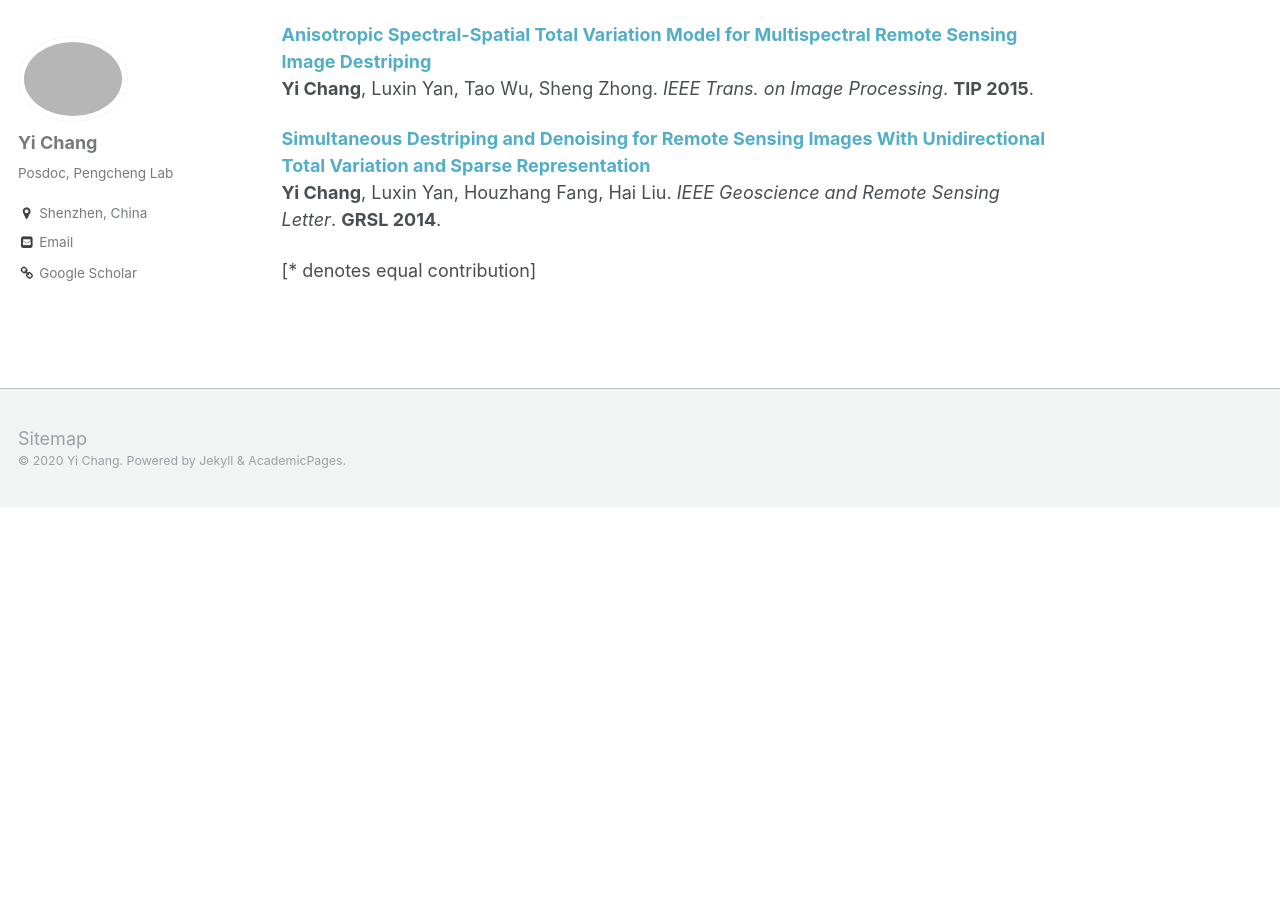
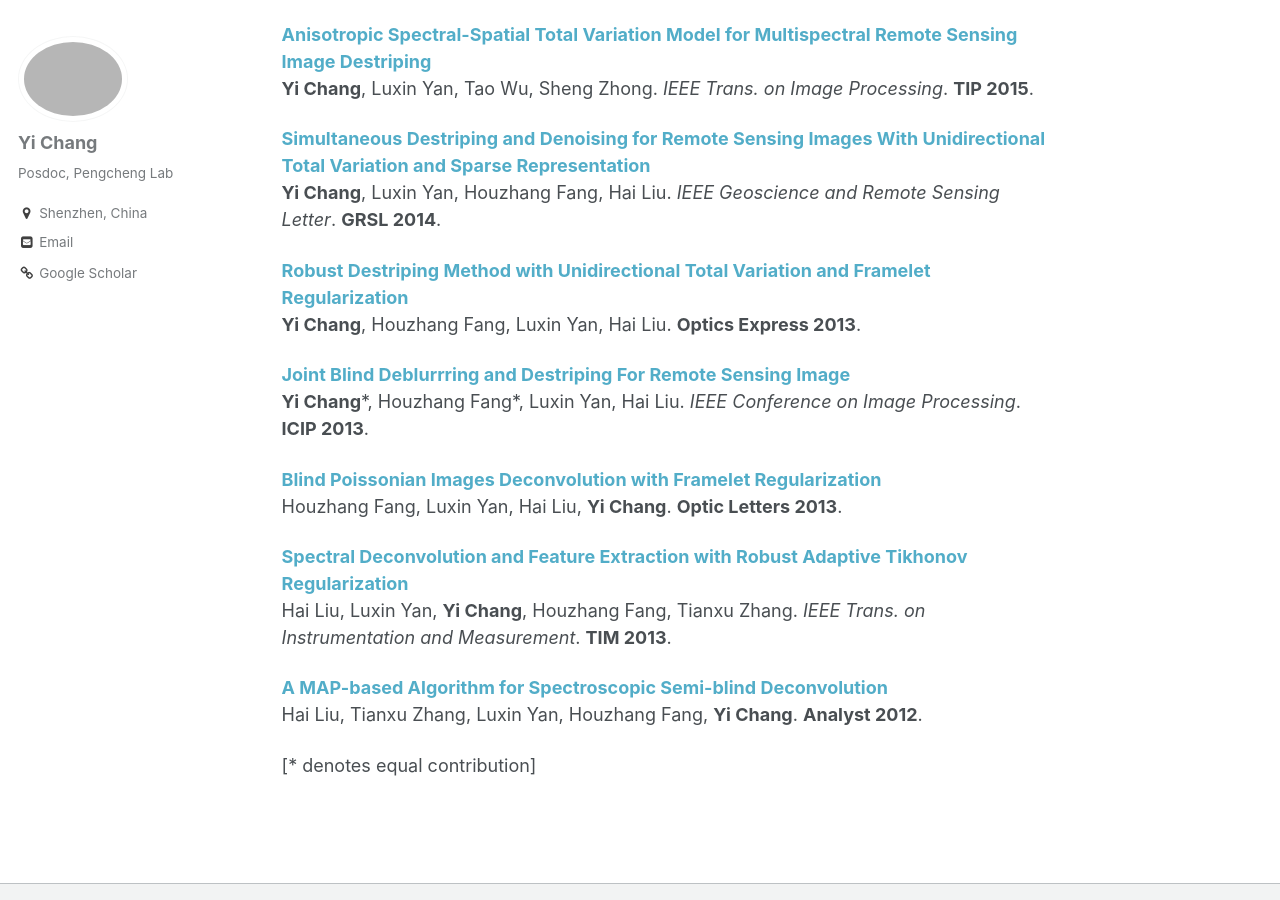
Before and after one commit to zhanwenchen/owuchangyuo.github.io, a Jekyll site: the page built from _pages/publications.md, in a window 1280 px wide and 900 px high, scrolled down 1840 px. Built offline with Jekyll 4.4.1, drawn with Linux system fonts in a browser that asks for light colours; before the commit the page ends 2347 px from its top, so only the background shows below that.

Commit message:
Update publications.md

```diff
--- a/_pages/publications.md
+++ b/_pages/publications.md
@@ -68,13 +68,22 @@ Luxin Yan, Wenshan Liao, <b>Yi Chang</b>, Chunan Luo.
 <b>Yi Chang</b>, Luxin Yan, Houzhang Fang, Hai Liu.
 <i>IEEE Geoscience and Remote Sensing Letter</i>. <b>GRSL 2014</b>.
 
+<b>[Robust Destriping Method with Unidirectional Total Variation and Framelet Regularization](https://owuchangyuo.github.io/publications/UTVFR)</b><br>
+<b>Yi Chang</b>, Houzhang Fang, Luxin Yan, Hai Liu. <b>Optics Express 2013</b>.
 
+<b>[Joint Blind Deblurrring and Destriping For Remote Sensing Image](https://owuchangyuo.github.io/publications/JBDD)</b> <br>
+<b>Yi Chang</b>\*, Houzhang Fang\*, Luxin Yan, Hai Liu.
+<i>IEEE Conference on Image Processing</i>. <b>ICIP 2013</b>.
 
+<b>[Blind Poissonian Images Deconvolution with Framelet Regularization](https://owuchangyuo.github.io/publications/BIDFR)</b> <br>
+Houzhang Fang, Luxin Yan, Hai Liu, <b>Yi Chang</b>. <b>Optic Letters 2013</b>.
 
+<b>[Spectral Deconvolution and Feature Extraction with Robust Adaptive Tikhonov Regularization](https://owuchangyuo.github.io/publications/RATR)</b> <br>
+Hai Liu, Luxin Yan, <b>Yi Chang</b>, Houzhang Fang, Tianxu Zhang.
+<i>IEEE Trans. on Instrumentation and Measurement</i>. <b>TIM 2013</b>.
 
-
-
-
+<b>[A MAP-based Algorithm for Spectroscopic Semi-blind Deconvolution](https://owuchangyuo.github.io/publications/SSD)</b> <br>
+Hai Liu, Tianxu Zhang, Luxin Yan, Houzhang Fang, <b>Yi Chang</b>. <b>Analyst 2012</b>.
 
 
 [\* denotes equal contribution]
```
